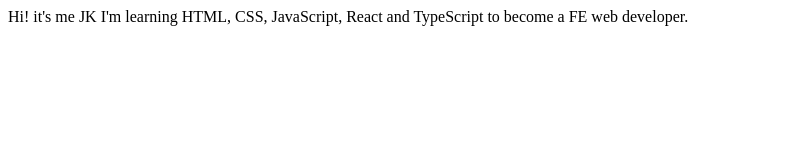
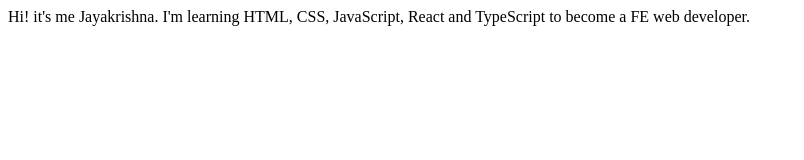
Before and after one commit to jkshenoy/student-name-site, a plain HTML site: page index.html in a window 1280 px wide. Shown: the whole page, without its empty margins (0-804 px from the left). Drawn offline with Linux system fonts and the light colour scheme.

Commit message:
doc: updated info from origin

```diff
--- a/index.html
+++ b/index.html
@@ -7,7 +7,7 @@
     <title>student-site</title>
   </head>
   <body>
-    Hi! it's me JK I'm learning HTML, CSS, JavaScript, React and TypeScript to
+    Hi! it's me Jayakrishna. I'm learning HTML, CSS, JavaScript, React and TypeScript to
     become a FE web developer.
   </body>
 </html>
```
